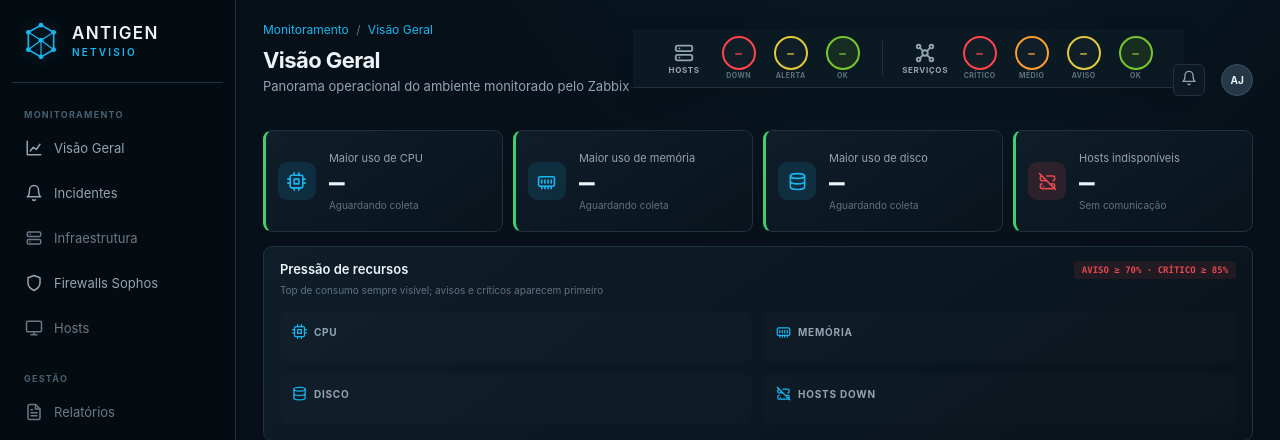
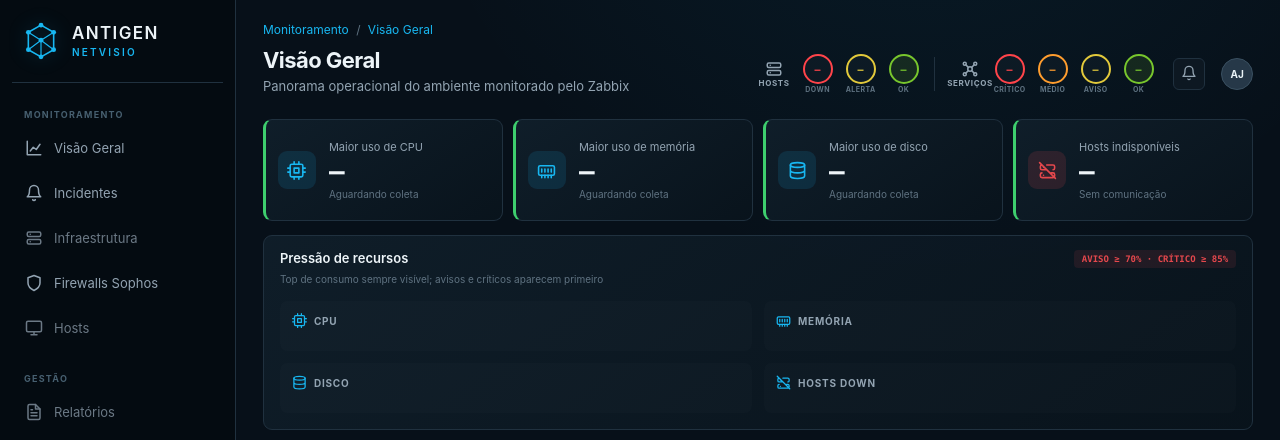
Before and after one commit to juniorkalvin7/immunity-dashboard, a Flask app: template templates/overview.html in a window 1280 px wide. Shown: the top 440 px of the page. Run offline with Flask 3, Linux system fonts and the light colour scheme; the template is opened without the code that fills it, so the values that code supplies are empty.

Commit message:
Compact operations strip into page header in static/css/dashboard.css

```diff
--- a/static/css/dashboard.css
+++ b/static/css/dashboard.css
@@ -976,30 +976,31 @@ html, body {
 
 main { max-width: none; padding: 22px clamp(18px, 2.1vw, 38px) 32px; }
 .operations-strip {
-  min-height: 54px;
+  min-height: 46px;
   display: flex;
   align-items: center;
-  gap: 18px;
-  margin: -22px calc(clamp(18px, 2.1vw, 38px) * -1) 20px;
-  padding: 7px clamp(18px, 2.1vw, 38px);
-  border-bottom: 1px solid var(--border);
-  background: rgba(12, 25, 35, .97);
-  box-shadow: 0 8px 24px rgba(0,0,0,.13);
+  gap: 12px;
+  margin: 0;
+  padding: 0;
+  border: 0;
+  background: transparent;
+  box-shadow: none;
 }
-.strip-group { display: flex; align-items: center; gap: 9px; }
-.strip-group-icon { width: 48px; display: grid; place-items: center; gap: 1px; color: var(--text-dim); }
-.strip-group-icon > span, .strip-group-icon svg { width: 22px; height: 22px; }
+.strip-group { display: flex; align-items: center; gap: 6px; }
+.strip-group-icon { width: 38px; display: grid; place-items: center; gap: 0; color: var(--text-dim); }
+.strip-group-icon > span, .strip-group-icon svg { width: 18px; height: 18px; }
 .strip-group-icon small { font: 700 8px var(--sans); letter-spacing: .08em; }
-.strip-count { min-width: 43px; display: grid; justify-items: center; gap: 1px; }
-.strip-count strong { width: 34px; height: 34px; display: grid; place-items: center; border: 2px solid currentColor; border-radius: 50%; color: var(--text-dim); background: rgba(255,255,255,.025); font: 700 11px var(--mono); }
+.strip-count { min-width: 37px; display: grid; justify-items: center; gap: 1px; }
+.strip-count strong { width: 30px; height: 30px; display: grid; place-items: center; border: 2px solid currentColor; border-radius: 50%; color: var(--text-dim); background: rgba(255,255,255,.025); font: 700 10px var(--mono); }
 .strip-count small { color: var(--text-faint); font: 700 7px var(--sans); letter-spacing: .06em; }
 .strip-count.is-critical strong { color: #ff444a; }
 .strip-count.is-average strong { color: #ff9d2e; }
 .strip-count.is-warning strong { color: #e2c93b; }
 .strip-count.is-ok strong { color: #78c62d; border-color: #78c62d; background: rgba(120,198,45,.12); }
 .strip-divider { width: 1px; height: 34px; background: var(--border); }
-.strip-source { margin-left: auto; color: var(--text-faint); font: 9px var(--mono); letter-spacing: .06em; }
-.strip-source .dot { margin-right: 5px; }
+.page-overview .breadcrumb, .page-overview .page-sub { display: none; }
+.page-overview .page-header-row { align-items: center; margin-bottom: 16px; }
+.page-overview .header-actions { padding-top: 0; }
 .breadcrumb { color: var(--accent); }
 .page-header-row h1 { font-size: clamp(22px, 1.65vw, 30px); letter-spacing: -.025em; }
 .page-sub { font-size: 13px; }
```
